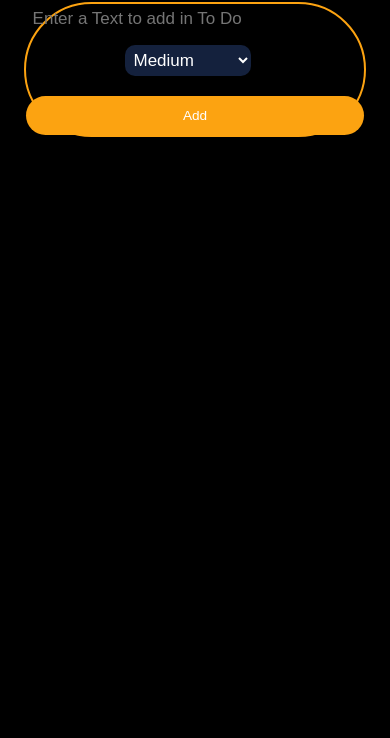
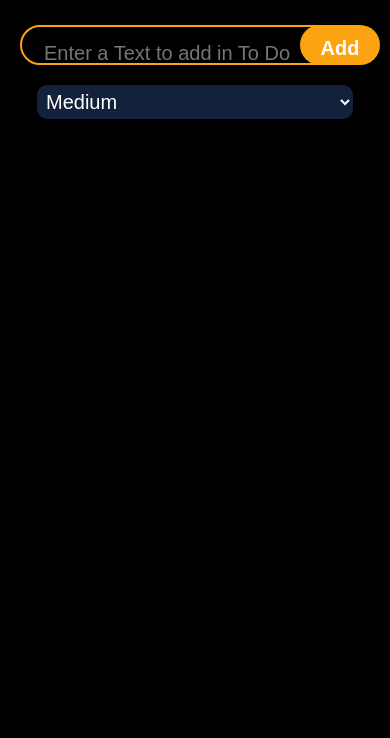
Before and after one commit to phogatsahil98/To-do-app, a plain HTML site: page index.html in a window 390 px wide. Shown: the part 106-844 px from the top of the page. Drawn offline with Linux system fonts and the light colour scheme.

Commit message:
Fixing Media Query For Mobile Device Compatibility

```diff
--- a/styles.css
+++ b/styles.css
@@ -90,6 +90,12 @@ h1{
     color: var(--text-color);
     border:2px solid var(--primary-color);
     caret-color: var(--primary-color);
+}
+
+    .form-input input[type="text"]{
+    padding: 12px 10px;
+    box-sizing: border-box;
+    vertical-align: middle;
 }
 
 #form-input-1{
@@ -194,46 +200,51 @@ input[type="checkbox"]{
     transition: 300ms ease;
 }
 
-@media (max-width: 600px) {
-    html {
-        font-size: 0.85rem;
+/* Media Query Fixing */
+@media screen and (max-width: 600px) {
+    .form-input {
+        display: flex;
+        flex-direction: column;
+        align-items: stretch;
+        gap: 15px;
+        padding: 15px;
     }
 
-    .form-todos {
-        padding: 0 1rem;
-    }
-
-    #add-button {
-        position : relative;
+    .form-input input,
+    .form-input select,
+    .form-input button {
         inline-size: 100%;
-        margin-block-start: 10px;
-        padding: 12px;
-        block-size: auto;
+        padding: 10px;
         font-size: 1rem;
     }
 
-    .form-input {
-        flex-direction: column;
-        block-size: auto;
-        gap: 10px;
+    .form-input select {
+        margin-block-start: 5px;
     }
 
-    #form-input-1 {
-        inline-size: 100%;
+    .form-input button {
+        padding: 12px;
+        font-weight: bold;
+    }
+
+    h1 {
+        font-size: 1.5rem;
+        text-align: center;
+        margin-block-end: 20px;
+    }
+
+    #to-do-list {
+        padding: 0 15px;
     }
 
     .items {
-        flex-direction: column;
-        align-items: flex-start;
-        font-size: 1.2rem;
+        margin-block-end: 15px;
         padding: 10px;
-        gap: 5px;
-    }
-
-    .delete-button {
-        align-self: flex-end;
+        border-radius: 8px;
+        box-shadow: 0 2px 6px rgba(0, 0, 0, 0.1);
     }
 }
+
 
 /* Priority Styling */
 #priority-select {
```
